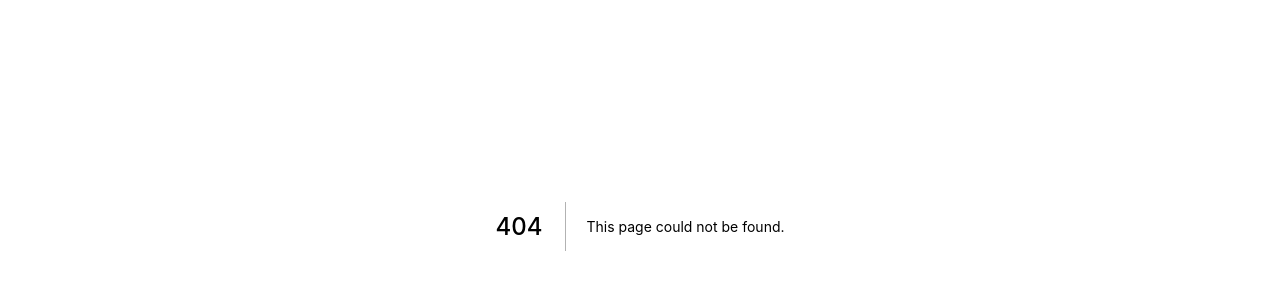
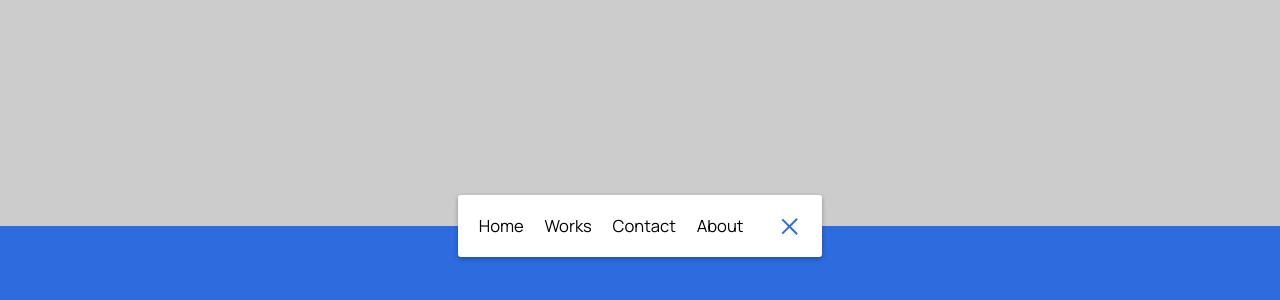
Before and after one commit to benxene/7days-50projects, a Next.js app: page /animated-nav in a window 1280 px wide. Before the commit this address had no page. Shown: the part 174-474 px from the top of the page. Built offline with nearby package versions, Linux system fonts and the light colour scheme.

Commit message:
Add Animated Nav (Day 14) (#79)
* animated-nav completed

* improved animated navbar styles

Co-authored-by: KrishnaMoorthy12 <akrishnamoorthy007@gmail.com>

```diff
--- /dev/null
+++ b/src/pages/animated-nav.tsx
@@ -0,0 +1,115 @@
+import { useState } from 'react';
+import styled from 'styled-components';
+import Head from 'next/head';
+
+import { Section } from '../components/Utilities';
+import { colors } from '../constants/theme';
+
+export default function AnimatedNav() {
+  const [click, setClick] = useState<boolean>(true);
+
+  return (
+    <>
+      <Head>
+        <title>Animated NavBar | 7 days 50 projects</title>
+      </Head>
+      <MySection>
+        <CenterNav style={click ? {} : { width: '6rem' }}>
+          <CenterNavLinks
+            style={
+              click
+                ? { width: '28rem', opacity: '1', transform: 'translateX(360deg)' }
+                : { width: '0rem', opacity: '0', padding: '0', transform: 'translateX(0deg)' }
+            }
+          >
+            <li>Home</li>
+            <li>Works</li>
+            <li>Contact</li>
+            <li>About</li>
+          </CenterNavLinks>
+          <CloseButton onClick={() => setClick(!click)}>
+            <Line click={click} />
+          </CloseButton>
+        </CenterNav>
+      </MySection>
+    </>
+  );
+}
+
+const MySection = styled(Section)`
+  margin: 0 auto;
+  background-image: linear-gradient(
+    to bottom,
+    ${colors.lightSlate} 0%,
+    ${colors.lightSlate} 50%,
+    ${colors.primary} 50%,
+    ${colors.primary} 100%
+  );
+  height: 100vh;
+  display: flex;
+  align-items: center;
+  justify-content: center;
+`;
+
+const CenterNav = styled.nav`
+  background-color: ${colors.contrast.primary};
+  box-shadow: 0 2px 5px rgba(0, 0, 0, 0.3);
+  width: 35rem;
+  height: 6rem;
+  border-radius: 3px;
+  display: flex;
+  flex-direction: row;
+  transition: width 1s;
+`;
+
+const CenterNavLinks = styled.ul`
+  list-style: none;
+  display: flex;
+  flex-direction: row;
+  align-items: center;
+  padding-left: 1rem;
+  transition: all 0.5s linear;
+  overflow: hidden;
+
+  li {
+    margin: 1rem;
+    cursor: pointer;
+  }
+`;
+
+const CloseButton = styled.button`
+  background-color: transparent;
+  border: none;
+  margin: auto;
+  cursor: pointer;
+
+  :focus,
+  :active {
+    border: none;
+    outline: none;
+  }
+`;
+
+const Line = styled.div<{ click: boolean }>`
+  position: relative;
+  height: 2.5rem;
+  width: 2.5rem;
+  ::before,
+  ::after {
+    content: '';
+    background-color: ${colors.primary};
+    width: 2rem;
+    height: 2px;
+    position: absolute;
+    top: 0.8rem;
+    left: 0.2rem;
+    transform: ${props => (props.click ? 'rotate(-765deg) translateY(6px)' : 'none')};
+    transition: transform 1s;
+  }
+
+  ::after {
+    top: auto;
+    bottom: 0.7rem;
+    transform: ${props => (props.click ? 'rotate(765deg) translateY(-6px)' : 'none')};
+  }
+`;
```
